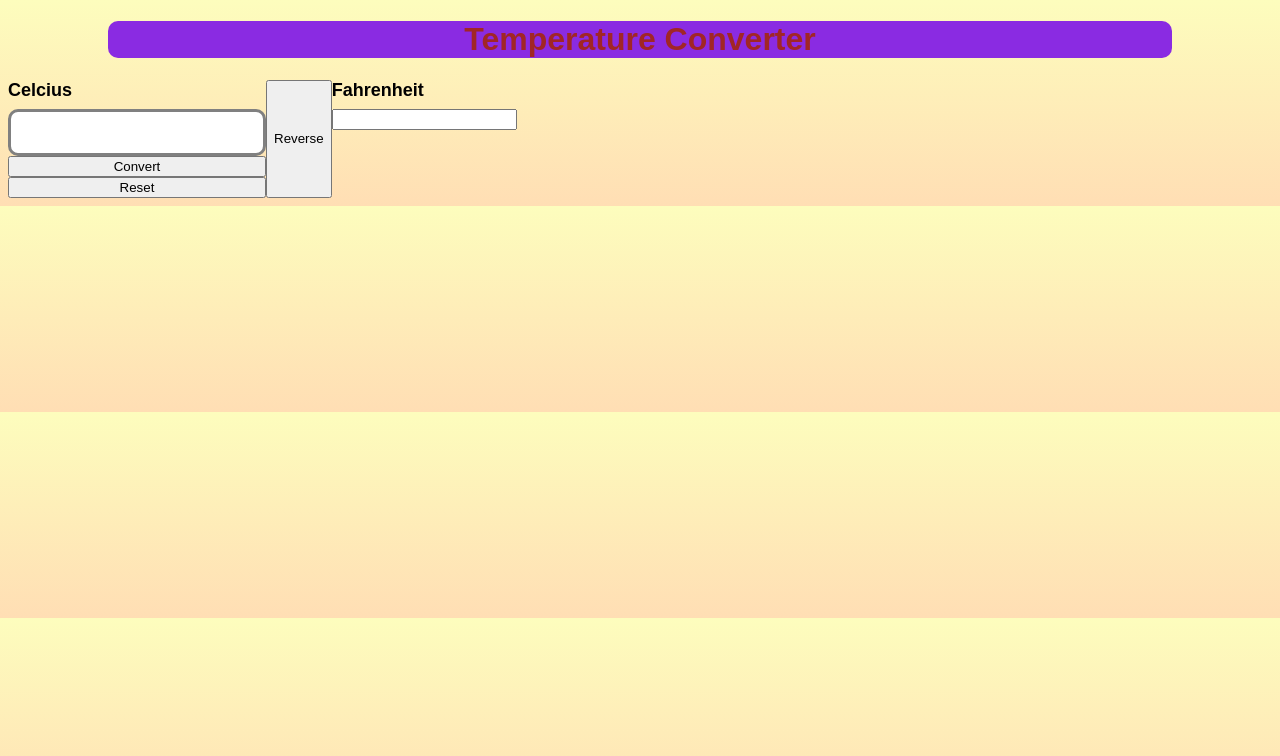
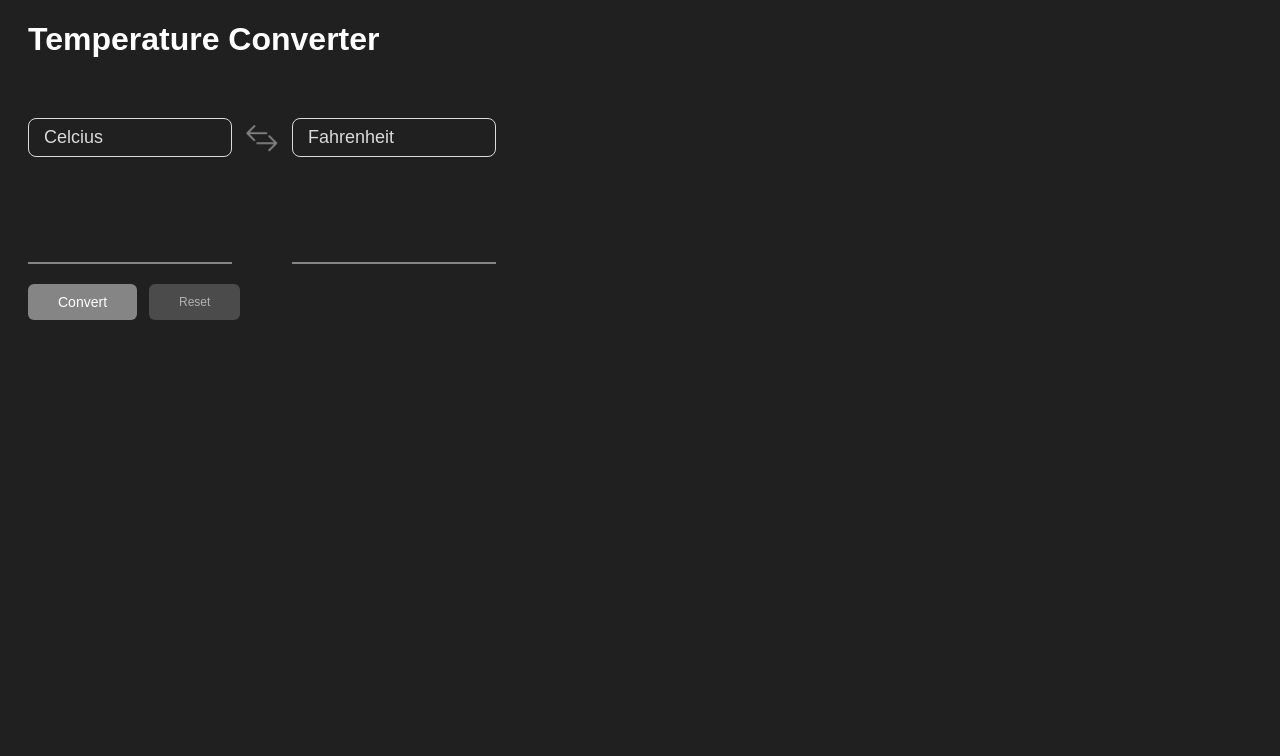
Before and after one commit to cingmeong/miniproject-1, a plain HTML site: page index.html in a window 1280 px wide. Drawn offline with Linux system fonts and the light colour scheme.

Commit message:
selesai UI kalkulator suhu

```diff
--- a/CSS/style.css
+++ b/CSS/style.css
@@ -1,27 +1,82 @@
 body {
     font-family: Arial, Helvetica, sans-serif;
-    background-size: 100%;
-    background: linear-gradient(#FDFDBD, #FFDEB4);
+    background-color: #202020;
 }
 
 header {
-    background-color: blueviolet;
-    color: rgb(161, 38, 38);
-    text-align: center;
-    margin-left: 100px;
-    margin-right: 100px;
-    border-radius: 10px;
+    color: #ffffff;
+    text-align: start;
+    margin-left: 20px;
+    margin-bottom: 50px;
     font-family: Arial, Helvetica, sans-serif;
 }
 
 label{
-    margin-bottom: 8px;
+    color: #dadada;
+    margin: 10px;
+    margin-left: 0px;
     font-size: 18px;
-    font-weight: bold;
+    background-color: #202020;
+    border: 0.5px solid #dadada;
+    border-radius: 8px;
+    padding: 8px;
+    padding-left: 15px;
 }
 
-main {
+div {
     display: flex;
+    margin: 20px;
+}
+
+button {
+    font-size: 12px;
+    color: #b3b2b2;
+    font-weight: 400;
+    background-color: #4b4b4b;
+    padding: 10px 30px;
+    border-radius: 6px;
+    border: none;
+    margin-right: 12px;
+    cursor: pointer;
+}
+
+button:hover {
+    background-color: #3f3f3f;
+}
+
+button:active {
+    transform: translateY(1px);
+}
+
+/* MARK: class */
+
+.Reverse {
+    width: 40px;
+    height: 40px;
+    background-color: #202020;
+    background-image: url(../Assets/reverse-arrow-gray.png);
+    background-size: 40px;
+    padding: 0px;
+    border: none;
+    margin: 10px;
+    margin-left: 0px;
+}
+
+.Reverse:hover {
+    background-image: url(../Assets/reverse-arrow-white.png);
+    background-size: 40px;
+    background-color: #202020;
+}
+
+.Convert {
+    color: #ffffff;
+    font-size: 14px;
+    background-color: #858585;
+}
+
+.Convert:hover {
+    color: #d1cece;
+    background-color: #7a7a7a;
 }
 
 .InputSection {
@@ -36,14 +91,30 @@ main {
     flex-direction: column;
 }
 
+/* MARK: id */
+
 #InputField {
-    outline: none;
-    font-size: large;
-    border-radius: 10px;
-    border: solid gray;
-    padding: 10px;
+    font-size: 46px;
+    text-align: right;
+    color: #ffffff;
+    width: 200px;
+    background-color: #202020;
+    padding: 10px #202020;
+    padding-top: 40px;
+    border: #202020;
+    border-bottom: 2px solid #858585;
+    margin-right: 10px;
 }
 
-#InputField:focus {
-    border: solid black;
+#OutputField {
+    font-size: 46px;
+    text-align: right;
+    color: #ffffff;
+    width: 200px;
+    background-color: #202020;
+    padding: 10px #202020;
+    padding-top: 40px;
+    border: #202020;
+    border-bottom: 2px solid #858585;
+    margin-right: 10px;
 }
--- a/index.html
+++ b/index.html
@@ -12,17 +12,21 @@
         <h1>Temperature Converter</h1>
     </header>
     <main>
+        <div>
             <section class="InputSection">
                 <label for="InputField">Celcius</label>
                 <input type="number" id="InputField"/>
-            <button>Convert</button>
-            <button>Reset</button>
             </section>
-        <button>Reverse</button>
+            <button class="Reverse"></button>
             <section class="OutputSection">
                 <label for="OutputField">Fahrenheit</label>
                 <input type="number" id="OutputField"/>
             </section>
+        </div>
+        <div>
+            <button class="Convert">Convert</button>
+            <button class="Reset">Reset</button>
+        </div>
     </main>
     <footer>
 
```
Also changed, not shown: Assets/reverse-arrow-gray.png (added), Assets/reverse-arrow-white.png (added). Lines whose indentation alone changed are shown as unchanged.
